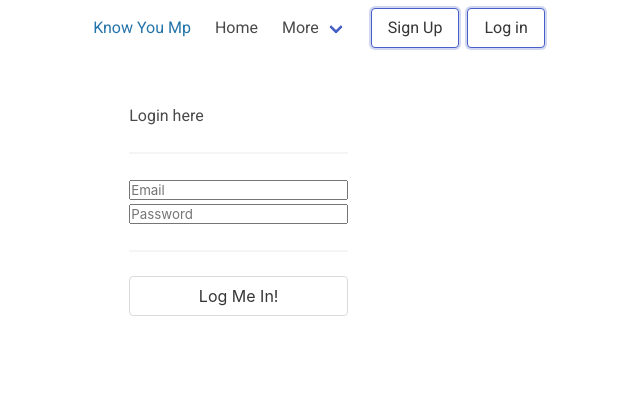
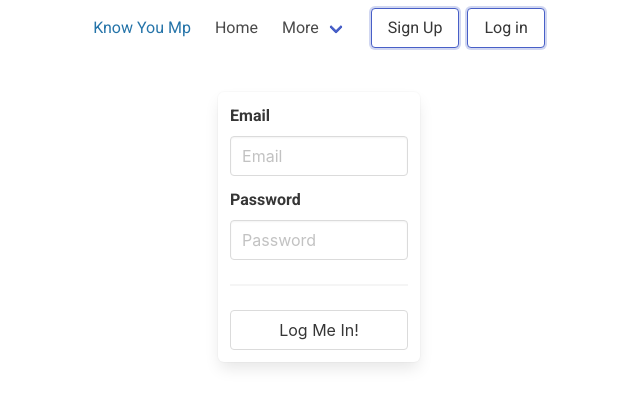
Before and after one commit to oliviafpersonal/SEI-Project-4, a React (Create React App) app in the folder client/: page /login in a window 1280 px wide. Shown: the top 406 px of the page, without its empty margins (321-961 px from the left). Built offline with nearby package versions, Linux system fonts and the light colour scheme; no server answers.

Commit message:
form styling

```diff
--- a/client/src/components/Navbar.js
+++ b/client/src/components/Navbar.js
@@ -13,7 +13,7 @@ const Navbar = () => {
 
   const handleLogout = () => {
     window.localStorage.removeItem('token')
-    history.push('/mps')
+    history.push('/login')
   }
 
 
--- a/client/src/components/auth/Login.js
+++ b/client/src/components/auth/Login.js
@@ -31,32 +31,46 @@ const Login = () => {
       <Navbar />
       {!userIsAuthenticated() && (
         <div className="login-container">
+
+
           <section className="section">
             <div className="container">
               <div className="columns">
-                <div className="column ">
-                  <form className="login-box" onSubmit={handleSubmit}>
-                    <h2>Login here</h2>
-                    <hr />
-                    <div className="login-input-box">
+
+
+
+                <form className="column is-half is-offset-one-quarter box"
+                  onSubmit={handleSubmit}>
+
+                  <div className="field">
+                    <label className="label">Email</label>
+                    <div className="control">
                       <input
-                        className="login-input"
+                        className="input "
                         placeholder="Email"
                         name="email"
+                        value={formData.email}
                         onChange={handleChange}
-                        value={formData.email}
                       />
                     </div>
-                    <div className="login-input-box-pass">
+                  </div>
+
+
+                  <div className="field">
+                    <label className="label">Password</label>
+                    <div className="control">
                       <input
-                        onChange={handleChange}
-                        className="login-input"
+                        className="input "
                         type="password"
                         placeholder="Password"
                         name="password"
                         value={formData.password}
+                        onChange={handleChange}
                       />
                     </div>
+                  </div>
+
+
 
                   <div className="field">
                     <hr />
@@ -68,12 +82,14 @@ const Login = () => {
                     </button>
                   </div>
                 </form>
-                </div>
+
                 <div className="column">
                 </div>
+
               </div>
             </div>
           </section>
+
         </div>
       )}
       {userIsAuthenticated() && (
--- a/client/src/components/auth/Register.js
+++ b/client/src/components/auth/Register.js
@@ -59,7 +59,7 @@ const Register = () => {
                 <label className="label">Username</label>
                 <div className="control">
                   <input
-                    className="input is-danger"
+                    className="input "
                     placeholder="Username"
                     name="username"
                     value={formData.username}
@@ -74,7 +74,7 @@ const Register = () => {
                 <label className="label">Email</label>
                 <div className="control">
                   <input
-                    className="input is-danger"
+                    className="input "
                     placeholder="Email"
                     name="email"
                     value={formData.email}
@@ -83,15 +83,11 @@ const Register = () => {
                 </div>
               </div>
 
-
-
-
-
               <div className="field">
                 <label className="label">Password</label>
                 <div className="control">
                   <input
-                    className="input is-danger"
+                    className="input "
                     type="password"
                     placeholder="Password"
                     name="password"
@@ -105,7 +101,7 @@ const Register = () => {
                 <label className="label">Password Confirmation</label>
                 <div className="control">
                   <input
-                    className="input is-danger"
+                    className="input "
                     type="password"
                     placeholder="Password Confirmation"
                     name="password_confirmation"
```
Lines whose indentation alone changed are shown as unchanged.
